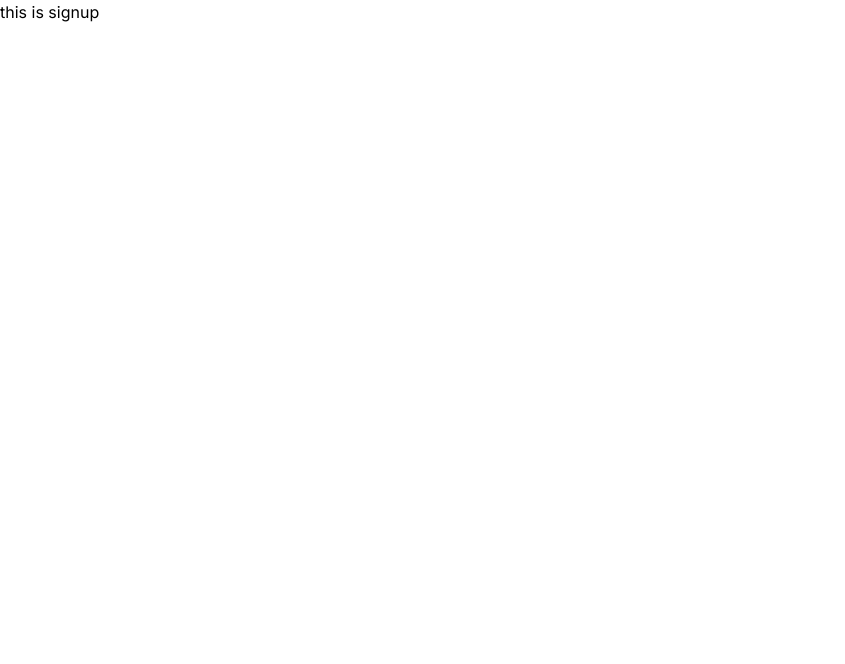
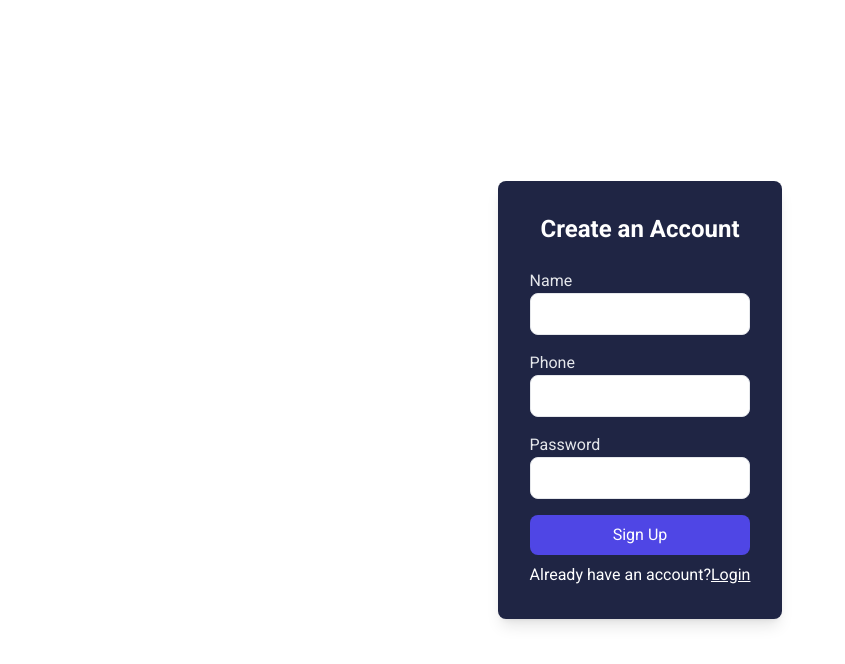
Before and after one commit to aces-erc/mini-hackathon, a Next.js app in the folder client/: page /signup in a window 1280 px wide. Shown: the top 664 px of the page, without its empty margins (0-845 px from the left). Built offline with nearby package versions, Linux system fonts and the light colour scheme.

Commit message:
login and signup create

```diff
--- a/client/src/app/layout.js
+++ b/client/src/app/layout.js
@@ -1,7 +1,12 @@
-import { Inter } from "next/font/google";
+import { Roboto } from "next/font/google";
 import "./globals.css";
 
-const inter = Inter({ subsets: ["latin"] });
+const roboto = Roboto({
+  weight: ["400", "700"],
+  style: ["normal", "italic"],
+  subsets: ["latin"],
+  display: "swap",
+});
 
 export const metadata = {
   title: "Create Next App",
@@ -11,7 +16,11 @@ export const metadata = {
 export default function RootLayout({ children }) {
   return (
     <html lang="en">
-      <body className={inter.className}>{children}</body>
+      <body className={`${roboto.className}`}>
+        <main className="min-h-screen flex items-center justify-center p-10">
+          {children}
+        </main>
+      </body>
     </html>
   );
 }
--- /dev/null
+++ b/client/src/app/login/Login.jsx
@@ -0,0 +1,80 @@
+"use client";
+import { FaRegEye } from "react-icons/fa";
+import { FaEyeSlash } from "react-icons/fa6";
+import { useState } from "react";
+import Link from "next/link";
+
+const Login = () => {
+  const [showPassword, setShowPassword] = useState(false);
+  const [password, setPassword] = useState("");
+  const [phone, setPhone] = useState("");
+
+  const togglePasswordVisibility = () => {
+    setShowPassword(!showPassword);
+  };
+  return (
+    <div className="flex items-center justify-center  ">
+      <div className="bg-primary p-8 rounded-lg shadow-lg max-w-md w-full">
+        <h2 className="text-2xl font-bold mb-6 text-center text-white">
+          Login
+        </h2>
+        <form action="#" method="POST" className="space-y-4">
+          <div>
+            <label htmlFor="phone" className="block text-gray-200">
+              Phone
+            </label>
+            <input
+              type="text"
+              id="phone"
+              name="phone"
+              required
+              value={phone}
+              onChange={(e) => setPhone(e.target.value)}
+              className="w-full px-4 py-2 border rounded-lg focus:outline-none focus:ring-2 focus:ring-indigo-400"
+            />
+          </div>
+          <div>
+            <label htmlFor="password" className="block text-gray-200">
+              Password
+            </label>
+            <div className="relative">
+              <input
+                type={showPassword ? "text" : "password"}
+                id="password"
+                name="password"
+                required
+                value={password}
+                onChange={(e) => setPassword(e.target.value)}
+                className=" w-full  px-4 py-2 border rounded-lg focus:outline-none focus:ring-2 focus:ring-indigo-400"
+              />
+              {password && (
+                <span
+                  className="absolute inset-y-0 right-0 pr-3 flex items-center cursor-pointer"
+                  onClick={togglePasswordVisibility}
+                >
+                  {showPassword ? <FaRegEye /> : <FaEyeSlash />}
+                </span>
+              )}
+            </div>
+          </div>
+          <button
+            type="submit"
+            className="w-full py-2 bg-indigo-600 text-white rounded-lg hover:bg-indigo-700 focus:outline-none focus:ring-2 focus:ring-indigo-500"
+          >
+            Login
+          </button>
+        </form>
+        <div className="flex items-center mt-2">
+          <h1 className="text-white">
+            Don't have an account?
+            <Link href={"/signup"} className="underline">
+              signup
+            </Link>
+          </h1>
+        </div>
+      </div>
+    </div>
+  );
+};
+
+export default Login;
--- a/client/src/app/login/page.js
+++ b/client/src/app/login/page.js
@@ -1,11 +1,8 @@
 import React from "react";
+import Login from "./Login";
 
 const page = () => {
-  return (
-    <div>
-      <h1>this is login</h1>
-    </div>
-  );
+  return <Login />;
 };
 
 export default page;
--- /dev/null
+++ b/client/src/app/signup/Signup.jsx
@@ -0,0 +1,95 @@
+"use client";
+import { FaRegEye } from "react-icons/fa";
+import { FaEyeSlash } from "react-icons/fa6";
+import { useState } from "react";
+import Link from "next/link";
+
+const Signup = () => {
+  const [showPassword, setShowPassword] = useState(false);
+  const [password, setPassword] = useState("");
+  const [name, setName] = useState("");
+  const [phone, setPhone] = useState("");
+
+  const togglePasswordVisibility = () => {
+    setShowPassword(!showPassword);
+  };
+  return (
+    <div className="flex items-center justify-center  ">
+      <div className="bg-primary p-8 rounded-lg shadow-lg max-w-md w-full">
+        <h2 className="text-2xl font-bold mb-6 text-center text-white">
+          Create an Account
+        </h2>
+        <form action="#" method="POST" className="space-y-4">
+          <div>
+            <label htmlFor="name" className="block text-gray-200">
+              Name
+            </label>
+            <input
+              type="text"
+              id="name"
+              name="name"
+              required
+              value={name}
+              onChange={(e) => setName(e.target.value)}
+              className="w-full px-4 py-2 border rounded-lg focus:outline-none focus:ring-2 focus:ring-indigo-400"
+            />
+          </div>
+          <div>
+            <label htmlFor="phone" className="block text-gray-200">
+              Phone
+            </label>
+            <input
+              type="text"
+              id="phone"
+              name="phone"
+              required
+              value={phone}
+              onChange={(e) => setPhone(e.target.value)}
+              className="w-full px-4 py-2 border rounded-lg focus:outline-none focus:ring-2 focus:ring-indigo-400"
+            />
+          </div>
+          <div>
+            <label htmlFor="password" className="block text-gray-200">
+              Password
+            </label>
+            <div className="relative">
+              <input
+                type={showPassword ? "text" : "password"}
+                id="password"
+                name="password"
+                required
+                value={password}
+                onChange={(e) => setPassword(e.target.value)}
+                className=" w-full  px-4 py-2 border rounded-lg focus:outline-none focus:ring-2 focus:ring-indigo-400"
+              />
+              {password && (
+                <span
+                  className="absolute inset-y-0 right-0 pr-3 flex items-center cursor-pointer"
+                  onClick={togglePasswordVisibility}
+                >
+                  {showPassword ? <FaRegEye /> : <FaEyeSlash />}
+                </span>
+              )}
+            </div>
+          </div>
+          <button
+            type="submit"
+            className="w-full py-2 bg-indigo-600 text-white rounded-lg hover:bg-indigo-700 focus:outline-none focus:ring-2 focus:ring-indigo-500"
+          >
+            Sign Up
+          </button>
+        </form>
+        <div className="flex items-center mt-2">
+          <h1 className="text-white">
+            Already have an account?
+            <Link href={"/login"} className="underline">
+              Login
+            </Link>
+          </h1>
+        </div>
+      </div>
+    </div>
+  );
+};
+
+export default Signup;
--- a/client/src/app/signup/page.js
+++ b/client/src/app/signup/page.js
@@ -1,11 +1,7 @@
-import React from "react";
+import Signup from "./Signup";
 
 const page = () => {
-  return (
-    <div>
-      <h1>this is signup</h1>
-    </div>
-  );
+  return <Signup />;
 };
 
 export default page;
--- a/client/tailwind.config.js
+++ b/client/tailwind.config.js
@@ -12,6 +12,12 @@ module.exports = {
         "gradient-conic":
           "conic-gradient(from 180deg at 50% 50%, var(--tw-gradient-stops))",
       },
+      colors: {
+        primary: "#1F2544",
+        secondary: "#474F7A",
+        tertiary: "#81689D",
+        extra: "#FFD0EC",
+      },
     },
   },
   plugins: [],
```
